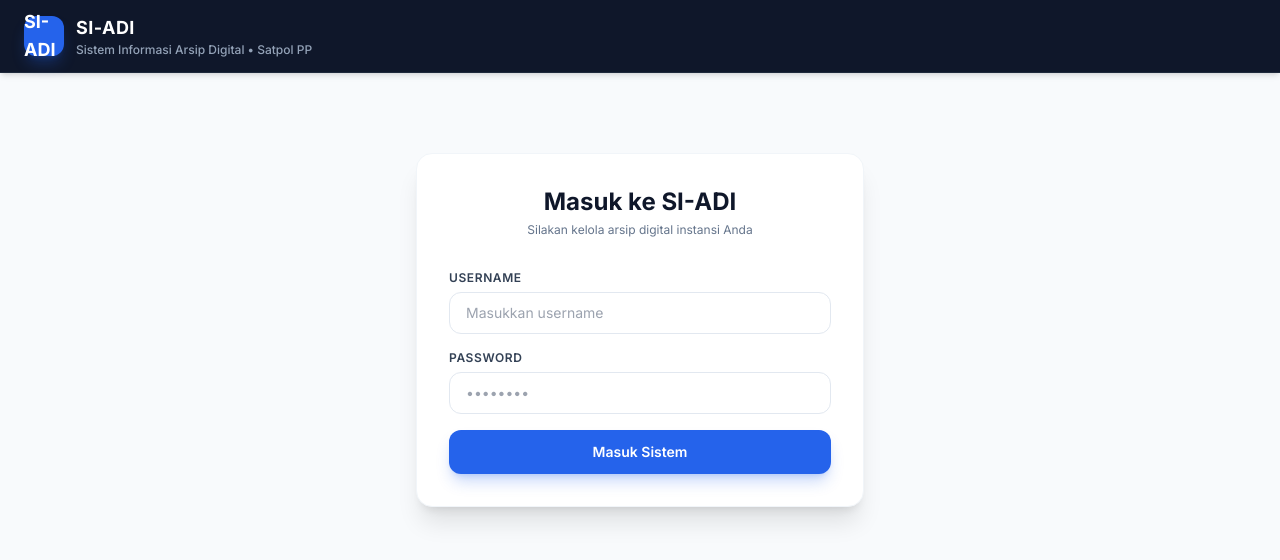
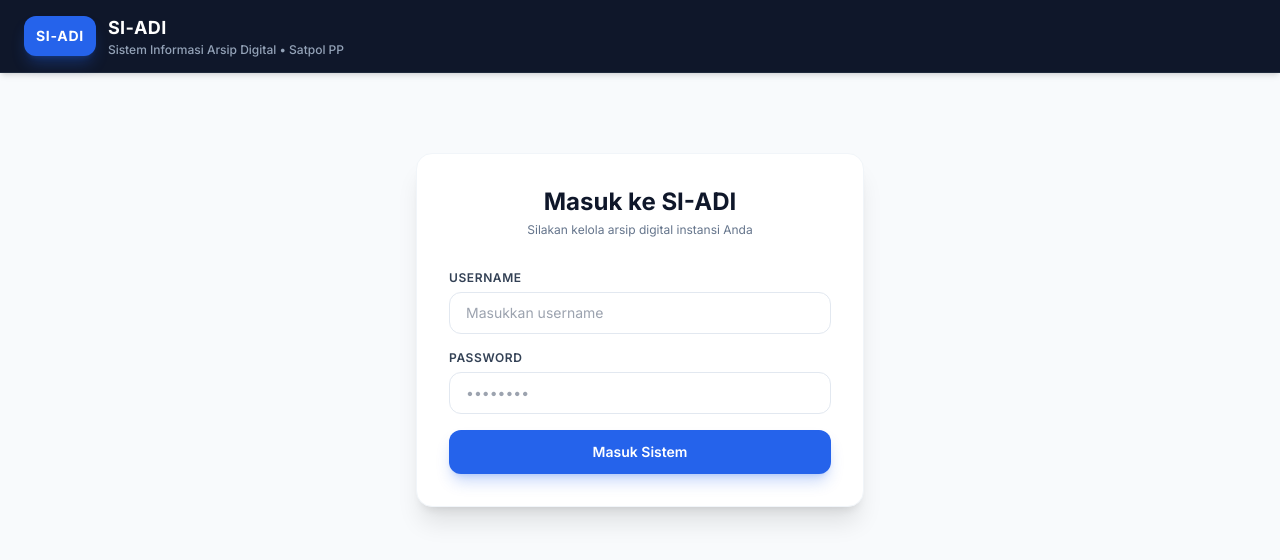
Before and after one commit to bmdsatpolppkotaserang-star/arsipbmd, a plain HTML site: page index.html in a window 1280 px wide. Drawn offline with nearby package versions, Linux system fonts and the light colour scheme.

Commit message:
Update index.html

```diff
--- a/index.html
+++ b/index.html
@@ -28,7 +28,8 @@
   <header class="bg-slate-900 text-white shadow-md sticky top-0 z-40 border-b border-slate-800">
     <div class="max-w-7xl mx-auto px-4 sm:px-6 py-3.5 flex justify-between items-center">
       <div class="flex items-center gap-3">
-        <div class="bg-blue-600 h-10 w-10 rounded-xl flex items-center justify-center font-bold text-lg shadow-lg shadow-blue-600/30">
+        <!-- PERBAIKAN KOTAK BIRU SI-ADI UNTUK MOBILE -->
+        <div class="bg-blue-600 h-10 px-3 min-w-[2.5rem] rounded-xl flex items-center justify-center font-bold text-xs sm:text-sm tracking-wider whitespace-nowrap shadow-lg shadow-blue-600/30 shrink-0">
           SI-ADI
         </div>
         <div>
```
